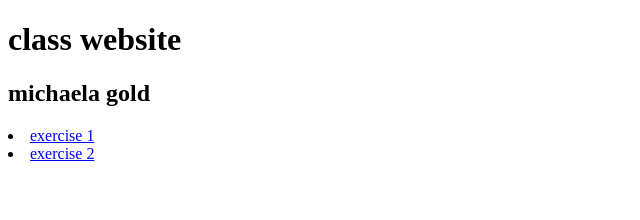
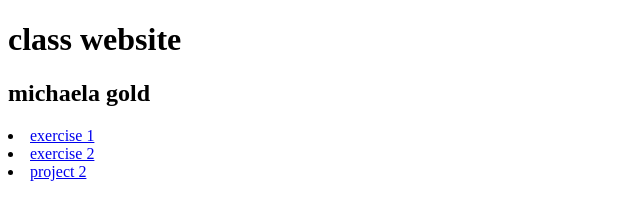
Before and after one commit to m1chaelagold/new-site, a plain HTML site: page index.html in a window 1280 px wide. Shown: the full height of the page, 0-640 px from the left. Drawn offline with Linux system fonts and the light colour scheme.

Commit message:
Update index.html

```diff
--- a/index.html
+++ b/index.html
@@ -11,7 +11,12 @@
      <h1>class website</h1>
      <h2>michaela gold</h2>
 <li> <a href="exercise1/index.html">exercise 1</a></li>
+
+
+
 <li>  <a href="exercise2/index.html"> exercise 2 </a></li>
+
+<li><a href="project2">project 2</a></li>
 
 
 
```
